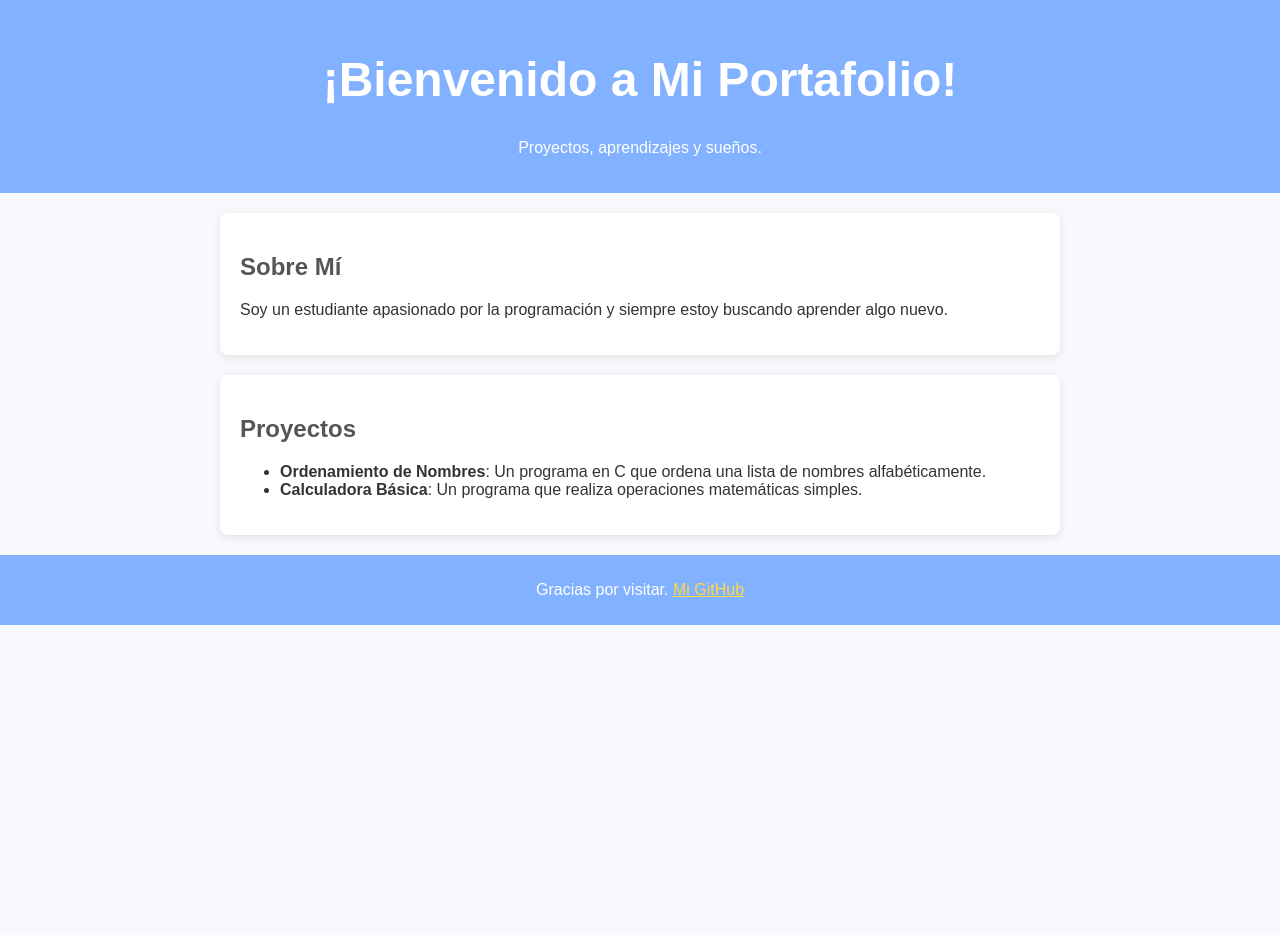
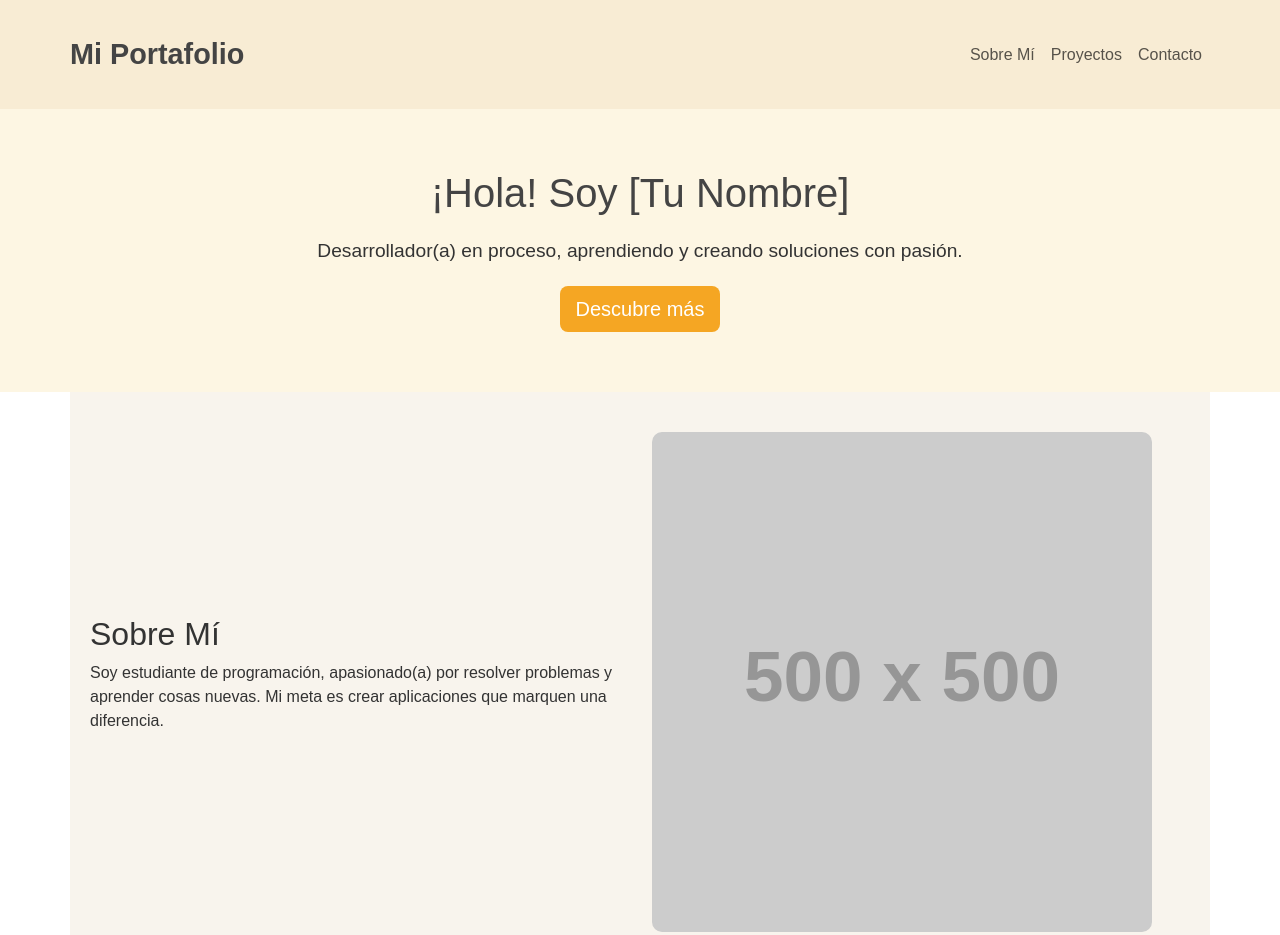
Before and after one commit to AravidEz/page, a plain HTML site: page index.html in a window 1280 px wide. Shown: the top 935 px of the page. Before the commit the page ends 800 px from the top, so only its background shows below. Drawn offline with nearby package versions, Linux system fonts and the light colour scheme; placeholder pictures from the web are drawn by us.

Commit message:
Update index.html

```diff
--- a/index.html
+++ b/index.html
@@ -1,64 +1,150 @@
 <!DOCTYPE html>
-<html lang="es">
+<html lang="en">
 <head>
     <meta charset="UTF-8">
     <meta name="viewport" content="width=device-width, initial-scale=1.0">
     <title>Mi Portafolio</title>
-    <link rel="stylesheet" href="style.css">
+    <link rel="stylesheet" href="https://cdnjs.cloudflare.com/ajax/libs/bootstrap/5.3.0/css/bootstrap.min.css">
     <style>
+        /* Estilos generales */
         body {
-            font-family: 'Poppins', sans-serif;
-            background-color: #f7f9fc;
+            font-family: 'Arial', sans-serif;
+            margin: 0;
             color: #333;
-            margin: 0;
-            padding: 0;
         }
         header {
+            background-color: #f8ecd4;
+            padding: 20px 0;
+        }
+        header .navbar-brand {
+            font-size: 1.8rem;
+            font-weight: bold;
+            color: #444;
+        }
+        .hero {
+            background-color: #fdf6e3;
+            padding: 60px 20px;
             text-align: center;
-            padding: 20px;
-            background-color: #82b1ff;
-            color: white;
         }
-        header h1 {
-            font-size: 3em;
+        .hero h1 {
+            font-size: 2.5rem;
+            color: #444;
         }
-        section {
-            margin: 20px auto;
-            padding: 20px;
-            background: white;
-            border-radius: 8px;
-            max-width: 800px;
-            box-shadow: 0 2px 10px rgba(0, 0, 0, 0.1);
+        .hero p {
+            font-size: 1.2rem;
+            margin: 20px 0;
         }
-        section h2 {
-            color: #555;
+        .btn-primary {
+            background-color: #f5a623;
+            border: none;
+        }
+        .btn-primary:hover {
+            background-color: #e5941a;
+        }
+        .about {
+            background-color: #f8f4ed;
+            padding: 40px 20px;
+        }
+        .about img {
+            max-width: 100%;
+            border-radius: 10px;
+        }
+        .projects {
+            padding: 40px 20px;
+            background-color: #fff;
+        }
+        .projects .card {
+            border: none;
+            border-radius: 10px;
+            box-shadow: 0 4px 6px rgba(0, 0, 0, 0.1);
         }
         footer {
+            background-color: #444;
+            color: #fff;
             text-align: center;
-            padding: 10px;
-            background-color: #82b1ff;
-            color: white;
+            padding: 20px 0;
         }
     </style>
 </head>
 <body>
+    <!-- Encabezado -->
     <header>
-        <h1>¡Bienvenido a Mi Portafolio!</h1>
-        <p>Proyectos, aprendizajes y sueños.</p>
+        <nav class="navbar navbar-expand-lg navbar-light container">
+            <a class="navbar-brand" href="#">Mi Portafolio</a>
+            <button class="navbar-toggler" type="button" data-bs-toggle="collapse" data-bs-target="#navbarNav" aria-controls="navbarNav" aria-expanded="false" aria-label="Toggle navigation">
+                <span class="navbar-toggler-icon"></span>
+            </button>
+            <div class="collapse navbar-collapse" id="navbarNav">
+                <ul class="navbar-nav ms-auto">
+                    <li class="nav-item"><a class="nav-link" href="#about">Sobre M&iacute;</a></li>
+                    <li class="nav-item"><a class="nav-link" href="#projects">Proyectos</a></li>
+                    <li class="nav-item"><a class="nav-link" href="#contact">Contacto</a></li>
+                </ul>
+            </div>
+        </nav>
     </header>
-    <section>
-        <h2>Sobre Mí</h2>
-        <p>Soy un estudiante apasionado por la programación y siempre estoy buscando aprender algo nuevo.</p>
+
+    <!-- Hero Section -->
+    <section class="hero">
+        <h1>&iexcl;Hola! Soy [Tu Nombre]</h1>
+        <p>Desarrollador(a) en proceso, aprendiendo y creando soluciones con pasi&oacute;n.</p>
+        <button class="btn btn-primary btn-lg">Descubre m&aacute;s</button>
     </section>
-    <section>
-        <h2>Proyectos</h2>
-        <ul>
-            <li><strong>Ordenamiento de Nombres</strong>: Un programa en C que ordena una lista de nombres alfabéticamente.</li>
-            <li><strong>Calculadora Básica</strong>: Un programa que realiza operaciones matemáticas simples.</li>
-        </ul>
+
+    <!-- Sobre Mí -->
+    <section class="about container" id="about">
+        <div class="row align-items-center">
+            <div class="col-md-6">
+                <h2>Sobre M&iacute;</h2>
+                <p>Soy estudiante de programaci&oacute;n, apasionado(a) por resolver problemas y aprender cosas nuevas. Mi meta es crear aplicaciones que marquen una diferencia.</p>
+            </div>
+            <div class="col-md-6">
+                <img src="https://via.placeholder.com/500" alt="Imagen Sobre M&iacute;">
+            </div>
+        </div>
     </section>
+
+    <!-- Proyectos -->
+    <section class="projects" id="projects">
+        <div class="container">
+            <h2 class="text-center mb-4">Mis Proyectos</h2>
+            <div class="row">
+                <div class="col-md-4">
+                    <div class="card">
+                        <img src="https://via.placeholder.com/300" class="card-img-top" alt="Proyecto 1">
+                        <div class="card-body">
+                            <h5 class="card-title">Proyecto 1</h5>
+                            <p class="card-text">Una breve descripci&oacute;n de mi proyecto.</p>
+                        </div>
+                    </div>
+                </div>
+                <div class="col-md-4">
+                    <div class="card">
+                        <img src="https://via.placeholder.com/300" class="card-img-top" alt="Proyecto 2">
+                        <div class="card-body">
+                            <h5 class="card-title">Proyecto 2</h5>
+                            <p class="card-text">Otra breve descripci&oacute;n de mi proyecto.</p>
+                        </div>
+                    </div>
+                </div>
+                <div class="col-md-4">
+                    <div class="card">
+                        <img src="https://via.placeholder.com/300" class="card-img-top" alt="Proyecto 3">
+                        <div class="card-body">
+                            <h5 class="card-title">Proyecto 3</h5>
+                            <p class="card-text">Una m&aacute;s breve descripci&oacute;n de mi proyecto.</p>
+                        </div>
+                    </div>
+                </div>
+            </div>
+        </div>
+    </section>
+
+    <!-- Pie de página -->
     <footer>
-        <p>Gracias por visitar. <a href="https://github.com/AravidEz" target="_blank" style="color: #ffd740;">Mi GitHub</a></p>
+        <p>© 2024 Mi Portafolio. Todos los derechos reservados.</p>
     </footer>
+
+    <script src="https://cdnjs.cloudflare.com/ajax/libs/bootstrap/5.3.0/js/bootstrap.bundle.min.js"></script>
 </body>
 </html>
```
